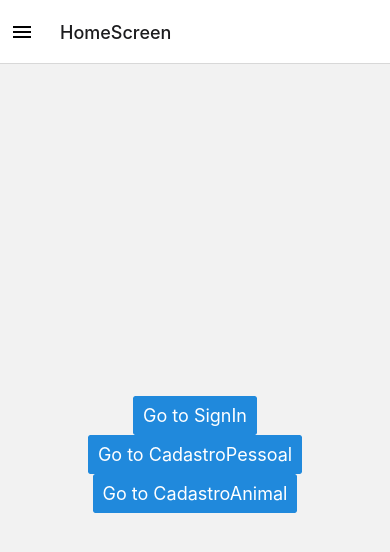
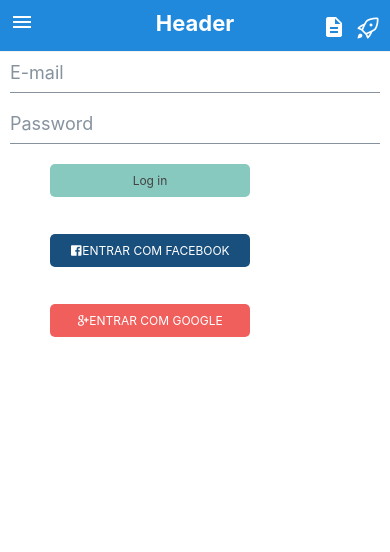
Before and after one commit to lucas-nobrega/meau, a React Native app: screen / in a window 390 px wide. Shown: the top 552 px of the page. Built offline with nearby package versions, Linux system fonts and the light colour scheme; no server answers.

Commit message:
Teste final

```diff
--- a/App.js
+++ b/App.js
@@ -1,9 +1,28 @@
-import { View, StyleSheet } from 'react-native';
+import { createNativeStackNavigator } from '@react-navigation/native-stack';
+import { StyleSheet } from 'react-native';
+import React,{ useEffect, useState } from 'react';
+
 import Home from './src/components/Home';
+import SignIn from './src/components/SignIn';
+import { auth } from './src/config/firebase/firebaseConfig';
+import { SafeAreaProvider } from 'react-native-safe-area-context';
+
+const Stack = createNativeStackNavigator();
 
 export default function App() {
-  return (
-      <Home />
+    const [user, setUser] = useState(null);
+
+    useEffect(() => {
+      const unsubscribe = auth.onAuthStateChanged((_user) => {
+        setUser(_user)
+      })
+      return unsubscribe;
+    }, []);
+
+    return (
+      <SafeAreaProvider>
+        {user ? <Home /> : <SignIn />}
+      </SafeAreaProvider>
   );
 }
 
--- a/package.json
+++ b/package.json
@@ -10,17 +10,23 @@
   },
   "dependencies": {
     "@babel/plugin-proposal-export-namespace-from": "^7.18.9",
+    "@expo/metro-config": "^0.7.1",
     "@expo/webpack-config": "^18.0.1",
     "@react-native-community/masked-view": "^0.1.11",
+    "@react-native-firebase/app": "^17.5.0",
     "@react-native-masked-view/masked-view": "0.2.8",
     "@react-navigation/drawer": "^6.6.2",
+    "@react-navigation/native-stack": "^6.9.12",
     "@react-navigation/stack": "^6.3.16",
     "@rneui/base": "^4.0.0-rc.7",
     "@rneui/themed": "^4.0.0-rc.7",
     "expo": "~48.0.15",
+    "expo-dev-client": "~2.2.1",
     "expo-status-bar": "~1.4.4",
+    "firebase": "^9.22.0",
     "react": "18.2.0",
     "react-dom": "18.2.0",
+    "react-firebase-hooks": "^5.1.1",
     "react-native": "0.71.7",
     "react-native-gesture-handler": "~2.9.0",
     "react-native-reanimated": "~2.14.4",
--- a/src/components/Home/index.js
+++ b/src/components/Home/index.js
@@ -2,27 +2,19 @@
 import 'react-native-gesture-handler';
 import { createStackNavigator } from '@react-navigation/stack';
 import { NavigationContainer } from '@react-navigation/native';
-import { createDrawerNavigator } from '@react-navigation/drawer';
 
 // Botões
 import { Button, Icon } from '@rneui/themed';
 
 import { View } from 'react-native';
-import SignIn from '../SignIn';
 import CadastroPessoal from '../Register/CadastroPessoal';
 import CadastroAnimal from '../Register/CadastroAnimal';
 
 const Stack = createStackNavigator();
-const Drawer = createDrawerNavigator();
-
 
 function HomeScreen({ navigation }) {
     return (
       <View style={{ flex: 1, alignItems: 'center', justifyContent: 'center' }}>
-        <Button
-          onPress={() => navigation.navigate('SignIn')}
-          title="Go to SignIn"
-        />
         <Button
           onPress={() => navigation.navigate('CadastroPessoal')}
           title="Go to CadastroPessoal"
@@ -53,21 +45,6 @@
 
                       ><Icon name="menu" color="black" /></Button>
                     ),
-                  }}
-                />
-                <Stack.Screen
-                  name="SignIn"
-                  component={SignIn}
-                  options={{
-                    title: 'Login',
-                    headerStyle: {
-                      backgroundColor: '#cfe9e5',
-                    },
-
-                    headerTintColor: '#434343',
-                    headerTitleStyle: {
-                      fontWeight: 'bold',
-                    },
                   }}
                 />
                 <Stack.Screen
--- a/src/components/Register/CadastroAnimal/index.js
+++ b/src/components/Register/CadastroAnimal/index.js
@@ -71,7 +71,7 @@
                     multiline={true}
                 />
             </View>
-            <TouchableOpacity style={styles.button} onPress={this.handleSubmit}>
+            <TouchableOpacity style={styles.button} onPress="">
                 <Text style={styles.buttonText}>COLOCAR PARA ADOÇÃO</Text>
             </TouchableOpacity>
         </ScrollView>
--- a/src/components/Register/CadastroPessoal/index.js
+++ b/src/components/Register/CadastroPessoal/index.js
@@ -48,7 +48,7 @@
           <Text style={{color: '#9D9D9E'}}>Adicionar Foto</Text>
       </TouchableOpacity>
 
-      <TouchableOpacity style={styles.button} onPress={this.handleSubmit}>
+      <TouchableOpacity style={styles.button} onPress="">
           <Text style={styles.buttonText}>Fazer Cadastro</Text>
       </TouchableOpacity>
     </ScrollView>
--- a/src/components/SignIn/index.js
+++ b/src/components/SignIn/index.js
@@ -1,18 +1,70 @@
-import { Input, Button } from '@rneui/themed';
+
+import React, { useState } from 'react';
+import { Header as HeaderRNE, HeaderProps, Input, Button, Icon } from '@rneui/themed';
+import { TouchableOpacity } from 'react-native-gesture-handler';
 import { AntDesign } from '@expo/vector-icons';
 import { Entypo } from '@expo/vector-icons';
+import { View, StyleSheet, Text, TextInput } from 'react-native';
+// Autentencação
+import { useSignInWithEmailAndPassword } from "react-firebase-hooks/auth";
+import { auth } from '../../config/firebase/firebaseConfig';
+
 
 export default function SignIn({ navigation }) {
+  const [email, setEmail] = useState("");
+  const [password, setPassword] = useState("");
+
+  const [signInWithEmailAndPassword, user, loading, error] =
+    useSignInWithEmailAndPassword(auth);
+
+  function handleSignIn(e) {
+    e.preventDefault();
+    signInWithEmailAndPassword(email, password);
+  }
+
+  if (loading) {
+    return <Text>carregando...</Text>;
+  }
+
+  if (user) {
+      return console.log(user);
+      /*<CadastroPessoal />*/
+  }
+
+  if (error) {
+      return console.log(error.code);
+  }
+
   return (
     <>
+      <HeaderRNE
+        leftComponent={{
+          icon: 'menu',
+          color: '#fff',
+        }}
+        rightComponent={
+            <View style={styles.headerRight}>
+              <TouchableOpacity onPress="">
+                <Icon name="description" color="white" />
+              </TouchableOpacity>
+              <TouchableOpacity
+                style={{ marginLeft: 10 }}
+                onPress=""
+              >
+                <Icon type="antdesign" name="rocket1" color="white" />
+              </TouchableOpacity>
+            </View>
+        }
+        centerComponent={{ text: 'Header', style: styles.heading }}
+      />
       <Input
         placeholder='E-mail'
-        onChange={(e) =>setEmail(e.target.value)}
+        onChangeText={value => setEmail(value)}
       />
       <Input
         placeholder="Password"
         secureTextEntry={true}
-        onChange={(e) =>setPassword(e.target.value)}
+        onChangeText={value => setPassword(value)}
       />
       <Button
           title="Log in"
@@ -29,7 +81,7 @@
               width: 200,
               marginVertical: 10,
           }}
-          onPress=""
+          onPress={handleSignIn}
       />
       <Button radius={'sm'} type="solid"
           titleStyle={{ fontWeight: 'normal', fontSize: 12 }}
@@ -68,3 +120,30 @@
     </>
   );
 }
+
+
+const styles = StyleSheet.create({
+  headerContainer: {
+    justifyContent: 'center',
+    alignItems: 'center',
+    backgroundColor: '#397af8',
+    marginBottom: 20,
+    width: '100%',
+    paddingVertical: 15,
+  },
+  heading: {
+    color: 'white',
+    fontSize: 22,
+    fontWeight: 'bold',
+  },
+  headerRight: {
+    display: 'flex',
+    flexDirection: 'row',
+    marginTop: 5,
+  },
+  subheaderText: {
+    color: 'white',
+    fontSize: 16,
+    fontWeight: 'bold',
+  },
+  });
--- /dev/null
+++ b/src/config/firebase/firebaseConfig.js
@@ -0,0 +1,24 @@
+// Import the functions you need from the SDKs you need
+import { initializeApp } from "firebase/app";
+//import { getAnalytics } from "firebase/analytics";
+import { getAuth } from "firebase/auth";
+// TODO: Add SDKs for Firebase products that you want to use
+// https://firebase.google.com/docs/web/setup#available-libraries
+
+// Your web app's Firebase configuration
+// For Firebase JS SDK v7.20.0 and later, measurementId is optional
+const firebaseConfig = {
+  apiKey: "AIzaSyBkT-larnpCzgsXWe7RKJLmw0U64oV9aV0",
+  authDomain: "fir-auth-50e3d.firebaseapp.com",
+  projectId: "fir-auth-50e3d",
+  storageBucket: "fir-auth-50e3d.appspot.com",
+  messagingSenderId: "947973249960",
+  appId: "1:947973249960:web:e3ad98831f543aa53e1b9d",
+  measurementId: "G-PZH3T7HV34"
+};
+
+// Initialize Firebase
+const app = initializeApp(firebaseConfig);
+//const analytics = getAnalytics(app);
+
+export const auth = getAuth(app);
```
Also changed, not shown: 2 other files (tests, documents, lock files or other folders).
